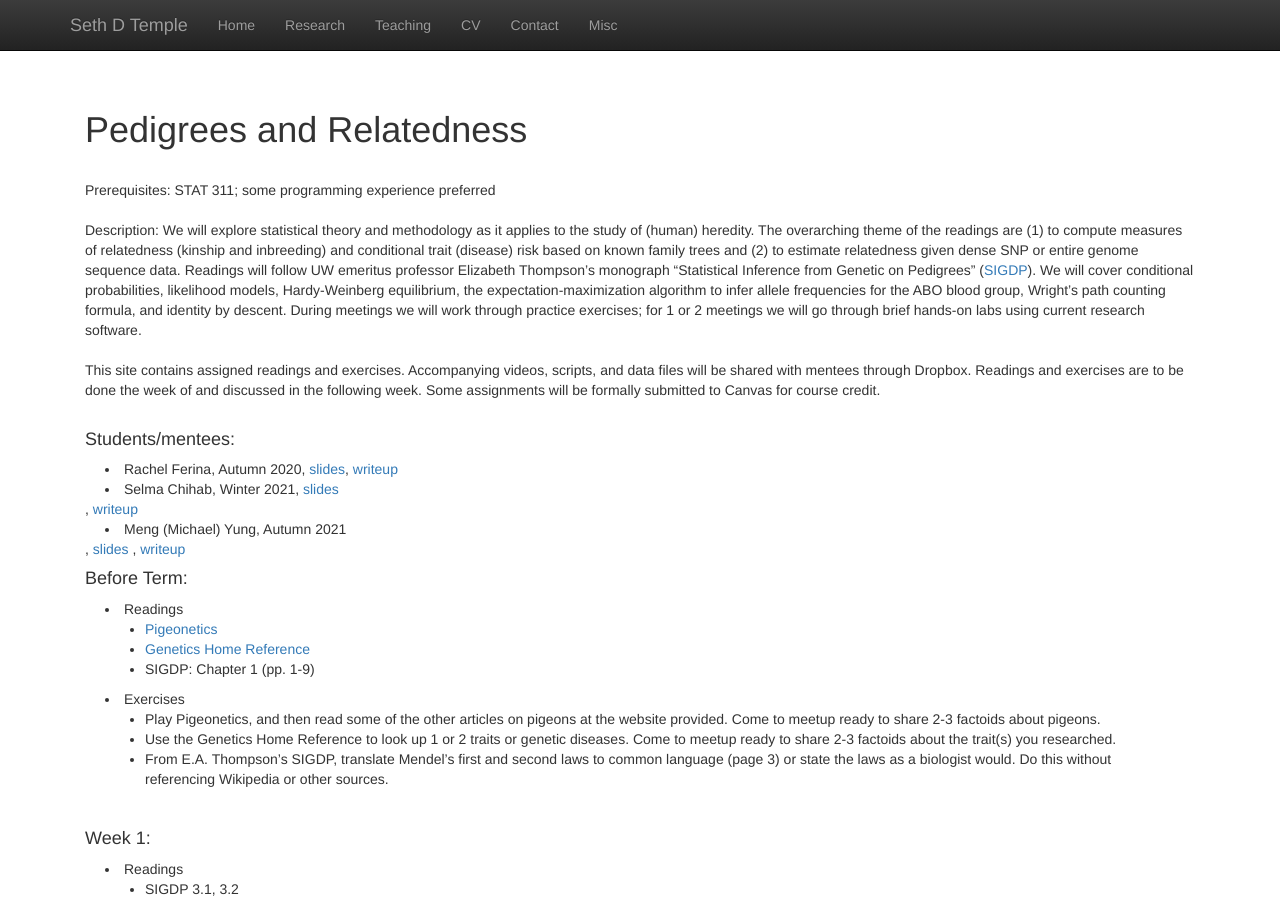
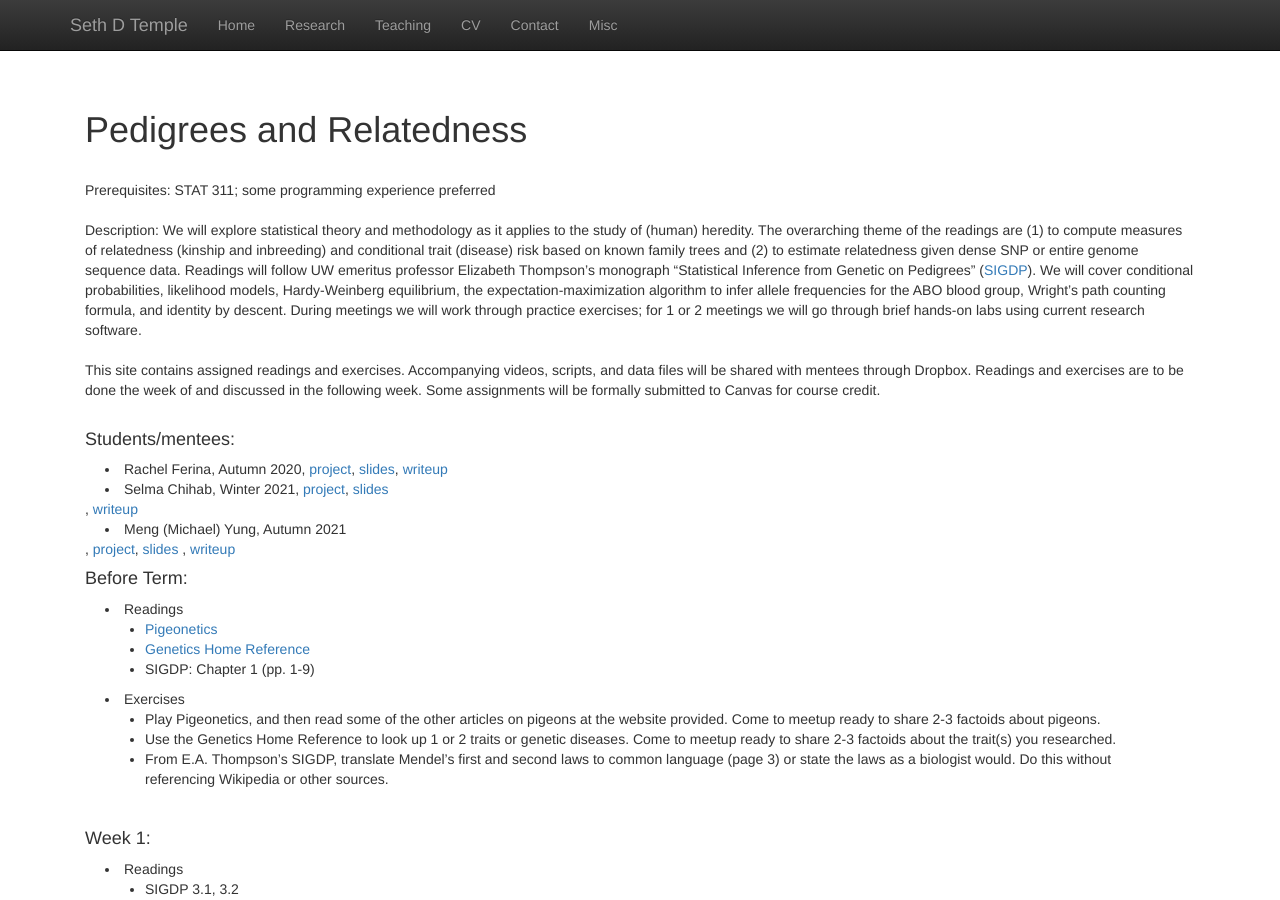
Before and after one commit to sdtemple/sdtemple.github.io, a Jekyll site: the page built from statgen1.html, in a window 1280 px wide and 900 px high. Built offline with Jekyll 4.4.1, drawn with Linux system fonts in a browser that asks for light colours; nearby versions of some CDN libraries; library files that are not in the unit come from our copies.

Commit message:
Update statgen1.html

```diff
--- a/statgen1.html
+++ b/statgen1.html
@@ -22,9 +22,9 @@
 
 <h4>Students/mentees:</h4>
 <p class="content" style="padding:0px;margin:0px 20px 0px;">
-<li style="padding:0px;margin:0px 20px 0px;"> Rachel Ferina, Autumn 2020, <a href = "files/rachel-slides.pdf">slides</a>, <a href = "files/rachel-writeup.pdf">writeup</a> </li>
-<li style="padding:0px;margin:0px 20px 0px;"> Selma Chihab, Winter 2021, <a href = "files/selma_slides.pdf">slides</a> </li>, <a href = "files/selma-writeup.pdf">writeup</a> </li>
-<li style="padding:0px;margin:0px 20px 0px;"> Meng (Michael) Yung, Autumn 2021 </li>, <a href = "files/michael-slides.pdf">slides</a> </li>, <a href = "files/michael-writeup.pdf">writeup</a> </li>
+<li style="padding:0px;margin:0px 20px 0px;"> Rachel Ferina, Autumn 2020, <a href = "files/rachel-project.pdf">project</a>, <a href = "files/rachel-slides.pdf">slides</a>, <a href = "files/rachel-writeup.pdf">writeup</a> </li>
+<li style="padding:0px;margin:0px 20px 0px;"> Selma Chihab, Winter 2021, <a href = "files/selma-project.pdf">project</a>, <a href = "files/selma_slides.pdf">slides</a> </li>, <a href = "files/selma-writeup.pdf">writeup</a> </li>
+<li style="padding:0px;margin:0px 20px 0px;"> Meng (Michael) Yung, Autumn 2021 </li>, <a href = "files/michael-project.pdf">project</a>, <a href = "files/michael-slides.pdf">slides</a> </li>, <a href = "files/michael-writeup.pdf">writeup</a> </li>
 <br/>
 </p>
 
```
